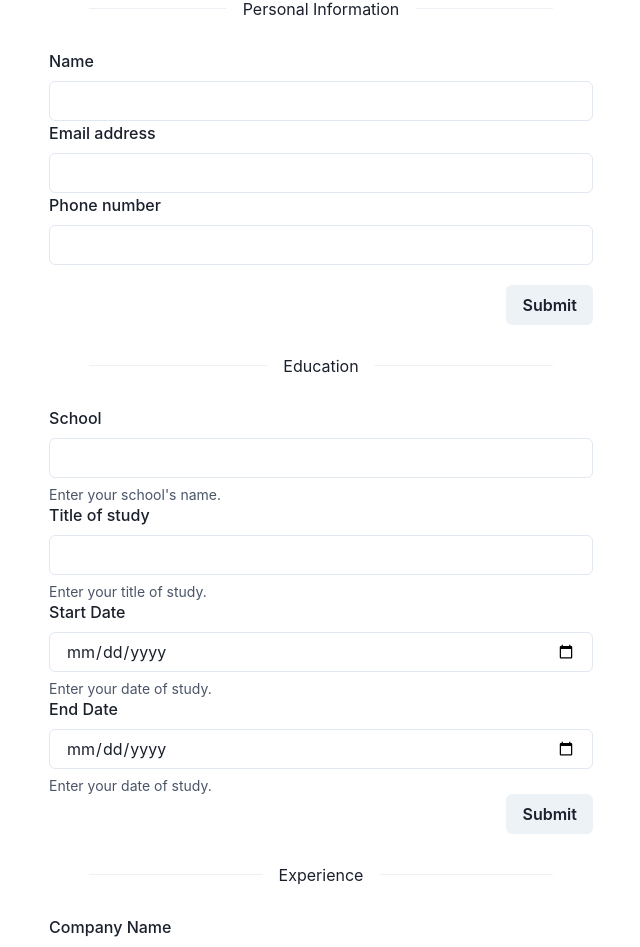
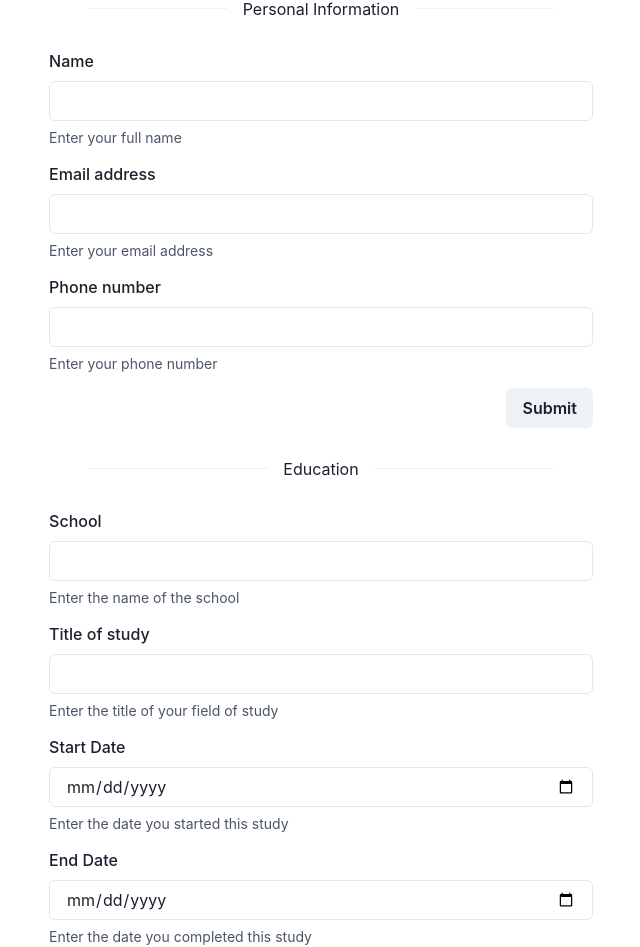
Before and after one commit to ForkEyeee/cv-application, a React (Vite) app: page / in a window 1280 px wide. Shown: the part 115-1062 px from the top of the page, without its empty margins (319-959 px from the left). Built offline with nearby package versions, Linux system fonts and the light colour scheme.

Commit message:
moved state from app to components, working on client validation

```diff
--- a/src/App.jsx
+++ b/src/App.jsx
@@ -1,29 +1,14 @@
+import { useState } from "react";
+import "./index.css";
+import { Box, Flex, Button, Divider, AbsoluteCenter } from "@chakra-ui/react";
 import PersonalInformation from "./components/PersonalInformation";
 import Education from "./components/Education";
 import Experience from "./components/Experience";
-import { useState } from "react";
-import "./index.css";
-import {
-  HStack,
-  Box,
-  Flex,
-  Heading,
-  Text,
-  Button,
-  Center,
-  Divider,
-  AbsoluteCenter,
-} from "@chakra-ui/react";
-import RenderCV from "./components/RenderCV";
 import Header from "./components/Header";
 
 function App() {
   const [experience, setExperience] = useState([]);
-  const [personalInfo, setPersonalInfo] = useState({
-    name: "",
-    email: "",
-    phone: "",
-  });
+
   const [education, setEducation] = useState({
     school: "",
     studyTitle: "",
@@ -34,6 +19,7 @@ function App() {
   function handleAddExperience() {
     setExperience(experience.concat(<Experience />));
   }
+
   return (
     <Flex justifyContent={"center"}>
       <Box>
@@ -43,11 +29,8 @@ function App() {
           <AbsoluteCenter bg="white" px="4">
             Personal Information
           </AbsoluteCenter>
-        </Box>{" "}
-        <PersonalInformation
-          personalInfo={personalInfo}
-          setPersonalInfo={setPersonalInfo}
-        />
+        </Box>
+        <PersonalInformation />
         <Box position="relative" padding="10">
           <Divider />
           <AbsoluteCenter bg="white" px="4">
@@ -66,7 +49,6 @@ function App() {
         <Button colorScheme="blue" onClick={handleAddExperience}>
           Add
         </Button>
-        <RenderCV />
       </Box>
     </Flex>
   );
--- a/src/components/Education.jsx
+++ b/src/components/Education.jsx
@@ -5,11 +5,12 @@ import {
   FormLabel,
   FormHelperText,
   Button,
+  VStack,
   Text,
-  VStack,
+  Flex,
   Box,
-  Flex,
 } from "@chakra-ui/react";
+import PropTypes from "prop-types";
 
 function Education({ education, setEducation }) {
   const [isEdit, setIsEdit] = useState(false);
@@ -27,7 +28,9 @@ function Education({ education, setEducation }) {
               value={education.school}
               type="text"
             />
-            <FormHelperText>Enter your school's name.</FormHelperText>
+            <Box pb={4}>
+              <FormHelperText>Enter the name of the school</FormHelperText>
+            </Box>
           </FormControl>
 
           <FormControl>
@@ -39,7 +42,11 @@ function Education({ education, setEducation }) {
               value={education.studyTitle}
               type="text"
             />
-            <FormHelperText>Enter your title of study.</FormHelperText>
+            <Box pb={4}>
+              <FormHelperText>
+                Enter the title of your field of study
+              </FormHelperText>
+            </Box>
           </FormControl>
 
           <FormControl>
@@ -51,8 +58,13 @@ function Education({ education, setEducation }) {
               value={education.startDate}
               type="date"
             />
-            <FormHelperText>Enter your date of study.</FormHelperText>
+            <Box pb={4}>
+              <FormHelperText>
+                Enter the date you started this study
+              </FormHelperText>
+            </Box>
           </FormControl>
+
           <FormControl>
             <FormLabel>End Date</FormLabel>
             <Input
@@ -62,11 +74,15 @@ function Education({ education, setEducation }) {
               value={education.endDate}
               type="date"
             />
-            <FormHelperText>Enter your date of study.</FormHelperText>
+            <Box pb={4}>
+              <FormHelperText>
+                Enter the date you completed this study
+              </FormHelperText>
+            </Box>
           </FormControl>
         </div>
       ) : (
-        <VStack align="start">
+        <VStack align="center">
           <Box>
             <Text fontWeight="bold">School:</Text>
             <Text>{education.school}</Text>
@@ -76,8 +92,12 @@ function Education({ education, setEducation }) {
             <Text>{education.studyTitle}</Text>
           </Box>
           <Box>
-            <Text fontWeight="bold">Date of study:</Text>
-            <Text>{education.studyDate}</Text>
+            <Text fontWeight="bold">Start Date:</Text>
+            <Text>{education.startDate}</Text>
+          </Box>
+          <Box>
+            <Text fontWeight="bold">End Date:</Text>
+            <Text>{education.endDate}</Text>
           </Box>
         </VStack>
       )}
@@ -90,4 +110,14 @@ function Education({ education, setEducation }) {
   );
 }
 
+Education.propTypes = {
+  education: PropTypes.shape({
+    school: PropTypes.string,
+    studyTitle: PropTypes.string,
+    startDate: PropTypes.string,
+    endDate: PropTypes.string,
+  }).isRequired,
+  setEducation: PropTypes.func.isRequired,
+};
+
 export default Education;
--- a/src/components/Experience.jsx
+++ b/src/components/Experience.jsx
@@ -8,7 +8,9 @@ import {
   VStack,
   Text,
   Flex,
+  Box,
 } from "@chakra-ui/react";
+import PropTypes from "prop-types";
 
 function Experience() {
   const [workExperience, setWorkExperience] = useState({
@@ -36,9 +38,11 @@ function Experience() {
               value={workExperience.companyName}
               type="text"
             />
+            <Box pb={4}>
               <FormHelperText>
                 Please enter the full name of the company.
               </FormHelperText>
+            </Box>
           </FormControl>
 
           <FormControl>
@@ -53,9 +57,11 @@ function Experience() {
               value={workExperience.positionTitle}
               type="text"
             />
+            <Box pb={4}>
               <FormHelperText>
                 Please enter your title at the company.
               </FormHelperText>
+            </Box>
           </FormControl>
 
           <FormControl>
@@ -70,9 +76,11 @@ function Experience() {
               value={workExperience.mainTasks}
               type="text"
             />
+            <Box pb={4}>
               <FormHelperText>
                 Please enter the main tasks you performed at this job.
               </FormHelperText>
+            </Box>
           </FormControl>
 
           <FormControl>
@@ -87,9 +95,11 @@ function Experience() {
               value={workExperience.startDate}
               type="date"
             />
+            <Box pb={4}>
               <FormHelperText>
                 Please enter the start date of your employment.
               </FormHelperText>
+            </Box>
           </FormControl>
 
           <FormControl>
@@ -104,18 +114,35 @@ function Experience() {
               value={workExperience.endDate}
               type="date"
             />
+            <Box pb={4}>
               <FormHelperText>
                 If applicable, please enter the end date of your employment.
               </FormHelperText>
+            </Box>
           </FormControl>
         </div>
       ) : (
-        <VStack>
-          <Text>Company: {workExperience.companyName}</Text>
-          <Text>Title: {workExperience.positionTitle}</Text>
-          <Text>Tasks: {workExperience.mainTasks}</Text>
-          <Text>Start Date: {workExperience.startDate}</Text>
-          <Text>End Date: {workExperience.endDate}</Text>
+        <VStack align="center">
+          <Box>
+            <Text fontWeight="bold">Company:</Text>
+            <Text>{workExperience.companyName}</Text>
+          </Box>
+          <Box>
+            <Text fontWeight="bold">Position Title:</Text>
+            <Text>{workExperience.positionTitle}</Text>
+          </Box>
+          <Box>
+            <Text fontWeight="bold">Main Tasks:</Text>
+            <Text>{workExperience.mainTasks}</Text>
+          </Box>
+          <Box>
+            <Text fontWeight="bold">Start Date:</Text>
+            <Text>{workExperience.startDate}</Text>
+          </Box>
+          <Box>
+            <Text fontWeight="bold">End Date:</Text>
+            <Text>{workExperience.endDate}</Text>
+          </Box>
         </VStack>
       )}
       <Flex justifyContent={"flex-end"}>
@@ -127,4 +154,15 @@ function Experience() {
   );
 }
 
+Experience.propTypes = {
+  experience: PropTypes.shape({
+    companyName: PropTypes.string,
+    positionTitle: PropTypes.string,
+    mainTasks: PropTypes.string,
+    startDate: PropTypes.string,
+    endDate: PropTypes.string,
+  }).isRequired,
+  setExperience: PropTypes.func.isRequired,
+};
+
 export default Experience;
--- a/src/components/PersonalInformation.jsx
+++ b/src/components/PersonalInformation.jsx
@@ -1,24 +1,29 @@
 import { useState } from "react";
+import PropTypes from "prop-types";
 import {
   Input,
   FormControl,
   FormLabel,
-  FormErrorMessage,
   FormHelperText,
   Button,
+  VStack,
   Text,
-  VStack,
+  Flex,
   Box,
-  Flex,
 } from "@chakra-ui/react";
 
-function PersonalInformation({ personalInfo, setPersonalInfo }) {
-  const [isEdit, setIsEdit] = useState(false);
+function PersonalInformation() {
+  const [personalInfo, setPersonalInfo] = useState({
+    name: "",
+    email: "",
+    phone: "",
+  });
+  const [isEdit, setIsEdit] = useState(true);
 
   return (
-    <Box maxW={"100%"}>
-      {!isEdit ? (
-        <div>
+    <div>
+      {isEdit ? (
+        <form>
           <FormControl>
             <FormLabel>Name</FormLabel>
             <Input
@@ -28,8 +33,10 @@ function PersonalInformation({ personalInfo, setPersonalInfo }) {
               value={personalInfo.name}
               type="text"
             />
+            <Box pb={4}>
+              <FormHelperText>Enter your full name</FormHelperText>
+            </Box>
           </FormControl>
-
           <FormControl>
             <FormLabel>Email address</FormLabel>
             <Input
@@ -39,8 +46,10 @@ function PersonalInformation({ personalInfo, setPersonalInfo }) {
               value={personalInfo.email}
               type="email"
             />
+            <Box pb={4}>
+              <FormHelperText>Enter your email address</FormHelperText>
+            </Box>
           </FormControl>
-
           <FormControl>
             <FormLabel>Phone number</FormLabel>
             <Input
@@ -48,12 +57,15 @@ function PersonalInformation({ personalInfo, setPersonalInfo }) {
                 setPersonalInfo({ ...personalInfo, phone: e.target.value })
               }
               value={personalInfo.phone}
-              type="text"
+              type="tel"
             />
+            <Box pb={4}>
+              <FormHelperText>Enter your phone number</FormHelperText>
+            </Box>
           </FormControl>
-        </div>
+        </form>
       ) : (
-        <VStack align="start">
+        <VStack align="center">
           <Box>
             <Text fontWeight="bold">Name:</Text>
             <Text>{personalInfo.name}</Text>
@@ -68,13 +80,22 @@ function PersonalInformation({ personalInfo, setPersonalInfo }) {
           </Box>
         </VStack>
       )}
-      <Flex justifyContent={"flex-end"} pt={5}>
+      <Flex justifyContent={"flex-end"}>
         <Button onClick={() => setIsEdit(!isEdit)}>
-          {isEdit ? "Edit" : "Submit"}
+          {isEdit ? "Submit" : "Edit"}
         </Button>
       </Flex>
-    </Box>
+    </div>
   );
 }
 
+PersonalInformation.propTypes = {
+  personalInfo: PropTypes.shape({
+    name: PropTypes.string,
+    email: PropTypes.string,
+    phone: PropTypes.string,
+  }).isRequired,
+  setPersonalInfo: PropTypes.func.isRequired,
+};
+
 export default PersonalInformation;
--- a/src/components/RenderCV.jsx
+++ /dev/null
@@ -1,11 +0,0 @@
-function RenderCV({ name, email, phone }) {
-  return (
-    <>
-      <div>{name}</div>
-      <div>{email}</div>
-      <div>{phone}</div>
-    </>
-  );
-}
-
-export default RenderCV;
```
Also changed, not shown: src/components/ExperienceList.jsx (deleted). Lines whose indentation alone changed are shown as unchanged.
